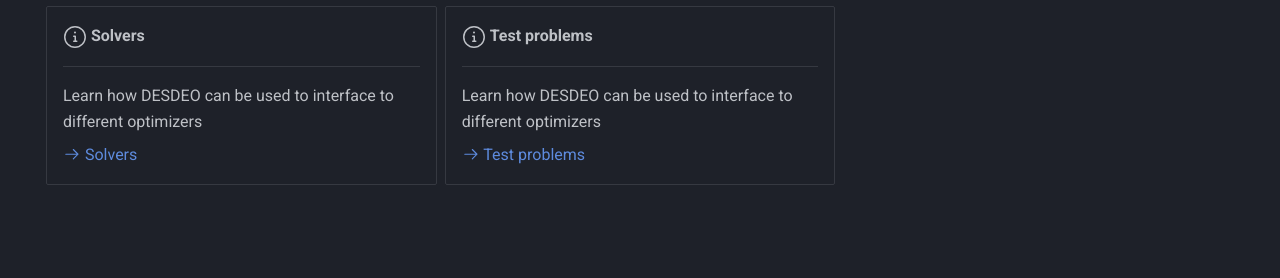
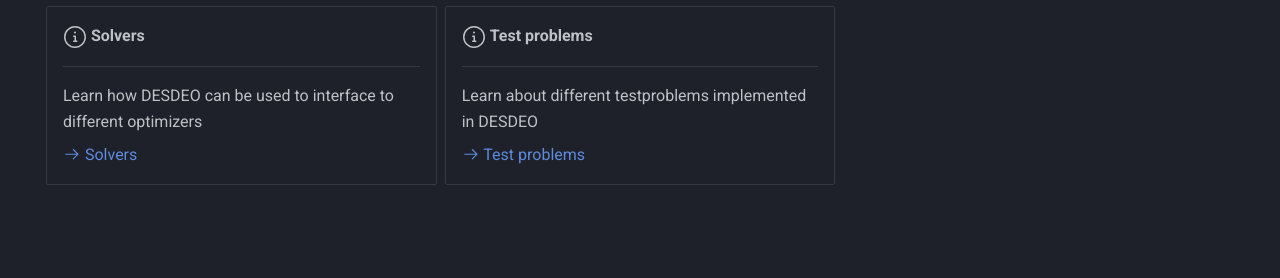
Before and after one commit to industrial-optimization-group/DESDEO, an MkDocs documentation site: the page built from docs/explanation/index.md, in a window 1280 px wide. Shown: the part 408-686 px from the top of the page. Built offline with MkDocs 1.6.1 and Material for MkDocs 9.7.7, drawn with Linux system fonts in a browser that asks for light colours; comment, search, counter and statistics services are not loaded.

Commit message:
Updated index.md in explanation

```diff
--- a/docs/explanation/index.md
+++ b/docs/explanation/index.md
@@ -43,7 +43,7 @@ hide:
 
     ---
 
-    Learn how DESDEO can be used to interface to different optimizers
+    Learn about different testproblems implemented in DESDEO
 
     [:octicons-arrow-right-24: Test problems](./test_problems.md)
 
```
